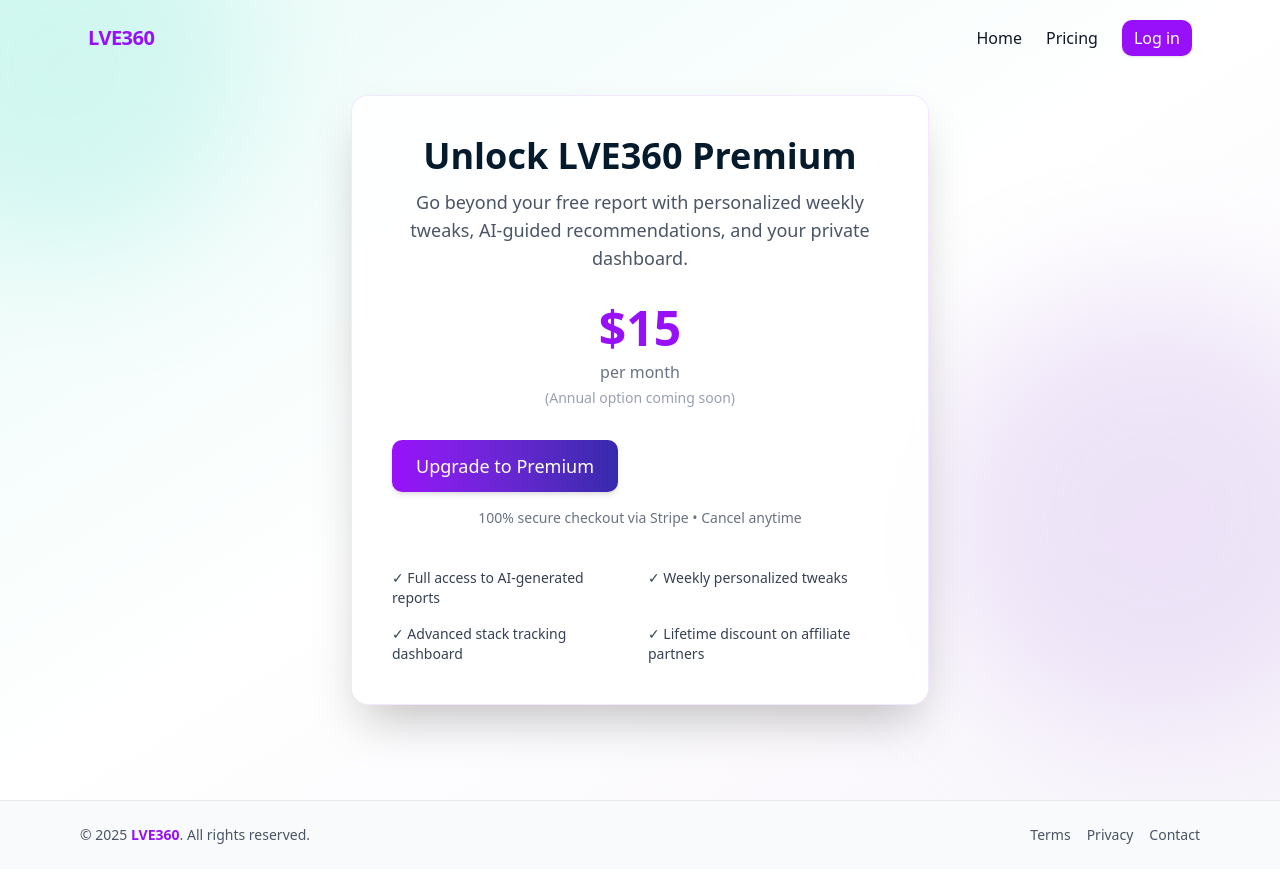
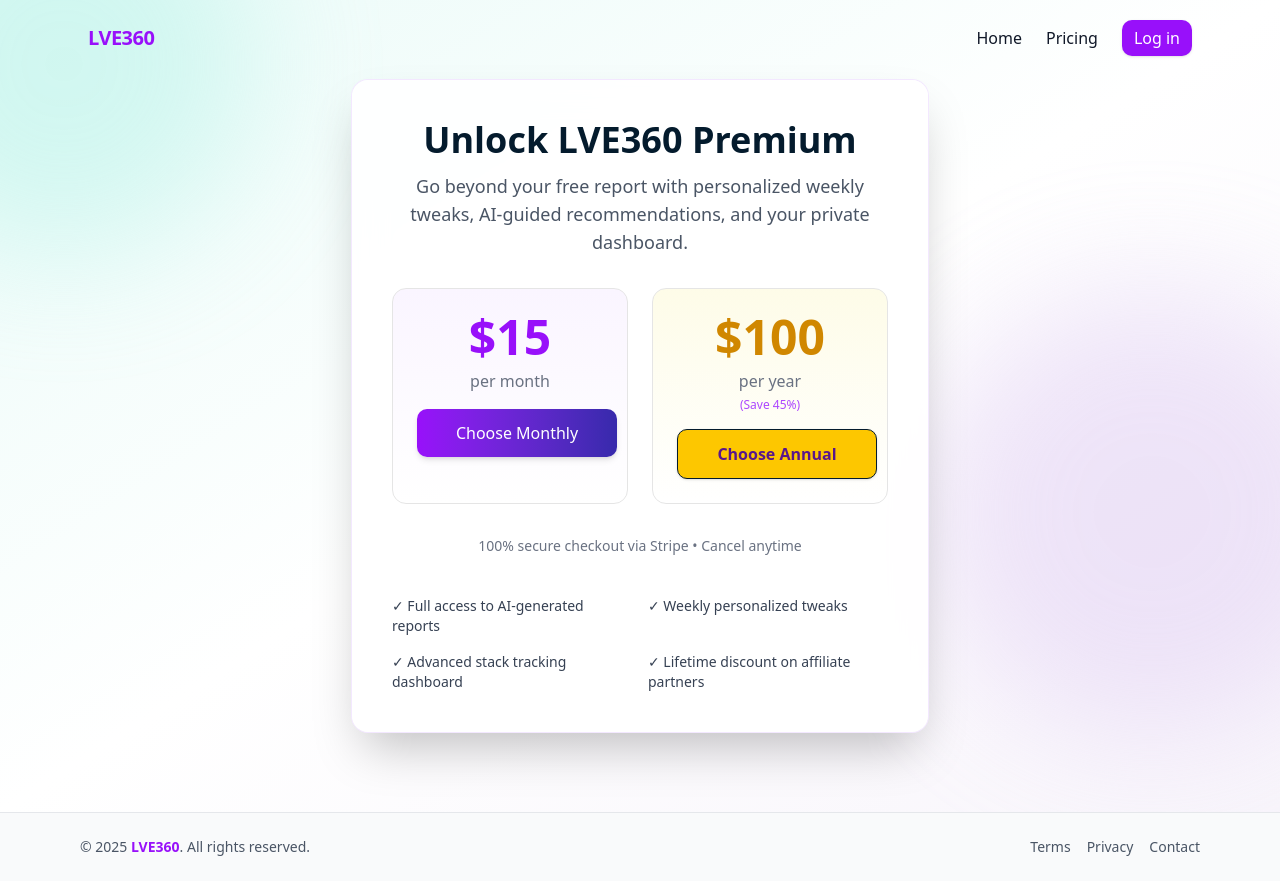
Before and after one commit to LGomes360/lve360-app, a Next.js app: page /upgrade in a window 1280 px wide. Built offline with nearby package versions, Linux system fonts and the light colour scheme.

Commit message:
Update page.tsx

```diff
--- a/app/upgrade/page.tsx
+++ b/app/upgrade/page.tsx
@@ -5,27 +5,34 @@ import { motion } from "framer-motion";
 import CTAButton from "@/components/CTAButton";
 
 export default function UpgradePage() {
-  const [loading, setLoading] = useState(false);
+  const [loading, setLoading] = useState<string | null>(null);
 
-  async function handleUpgrade(plan: string) {
-    setLoading(true);
+  // Generic checkout handler
+  async function handleUpgrade(plan: "monthly" | "annual") {
+    setLoading(plan);
     try {
-      const email = prompt("Enter your email to continue:");
-      if (!email) return alert("Email is required to upgrade.");
-
       const res = await fetch("/api/stripe/checkout", {
         method: "POST",
         headers: { "Content-Type": "application/json" },
-        body: JSON.stringify({ plan, email }),
+        body: JSON.stringify({
+          priceId:
+            plan === "monthly"
+              ? process.env.NEXT_PUBLIC_STRIPE_PRICE_MONTHLY
+              : process.env.NEXT_PUBLIC_STRIPE_PRICE_ANNUAL,
+        }),
       });
+
       const data = await res.json();
-      if (data.url) window.location.href = data.url;
-      else alert("Something went wrong creating your checkout session.");
+      if (data?.url) {
+        window.location.href = data.url;
+      } else {
+        alert("Something went wrong creating your checkout session.");
+      }
     } catch (err) {
-      console.error(err);
-      alert("Checkout failed. Try again.");
+      console.error("Checkout failed:", err);
+      alert("Checkout failed. Please try again.");
     } finally {
-      setLoading(false);
+      setLoading(null);
     }
   }
 
@@ -56,30 +63,43 @@ export default function UpgradePage() {
         </p>
 
         {/* Pricing Display */}
-        <div className="mb-8">
-          <p className="text-5xl font-bold text-purple-600 mb-2">$15</p>
-          <p className="text-gray-500">per month</p>
-          <p className="text-sm text-gray-400 mt-1">
-            (Annual option coming soon)
-          </p>
+        <div className="grid sm:grid-cols-2 gap-6 mb-8">
+          {/* Monthly Plan */}
+          <div className="border rounded-xl p-6 hover:shadow-lg transition bg-gradient-to-b from-purple-50 to-white">
+            <p className="text-5xl font-bold text-purple-600 mb-2">$15</p>
+            <p className="text-gray-500 mb-4">per month</p>
+            <CTAButton
+              onClick={() => handleUpgrade("monthly")}
+              variant="premium"
+              disabled={loading !== null}
+              className="w-full py-3"
+            >
+              {loading === "monthly" ? "Redirecting..." : "Choose Monthly"}
+            </CTAButton>
+          </div>
+
+          {/* Annual Plan */}
+          <div className="border rounded-xl p-6 hover:shadow-lg transition bg-gradient-to-b from-yellow-50 to-white">
+            <p className="text-5xl font-bold text-yellow-600 mb-2">$100</p>
+            <p className="text-gray-500 mb-1">per year</p>
+            <p className="text-xs text-purple-500 mb-4">(Save 45%)</p>
+            <CTAButton
+              onClick={() => handleUpgrade("annual")}
+              variant="secondary"
+              disabled={loading !== null}
+              className="w-full py-3 bg-yellow-400 hover:bg-yellow-500 text-purple-900 font-semibold"
+            >
+              {loading === "annual" ? "Redirecting..." : "Choose Annual"}
+            </CTAButton>
+          </div>
         </div>
 
-        {/* CTA */}
-        <CTAButton
-          onClick={() => handleUpgrade("premium")}
-          variant="premium"
-          disabled={loading}
-          className="text-lg px-6 py-3"
-        >
-          {loading ? "Redirecting..." : "Upgrade to Premium"}
-        </CTAButton>
-
-        <p className="mt-4 text-sm text-gray-500">
+        <p className="text-sm text-gray-500 mb-10">
           100% secure checkout via Stripe • Cancel anytime
         </p>
 
         {/* Feature Highlights */}
-        <div className="grid grid-cols-1 sm:grid-cols-2 gap-4 mt-10 text-left">
+        <div className="grid grid-cols-1 sm:grid-cols-2 gap-4 text-left">
           {[
             "✓ Full access to AI-generated reports",
             "✓ Weekly personalized tweaks",
```
